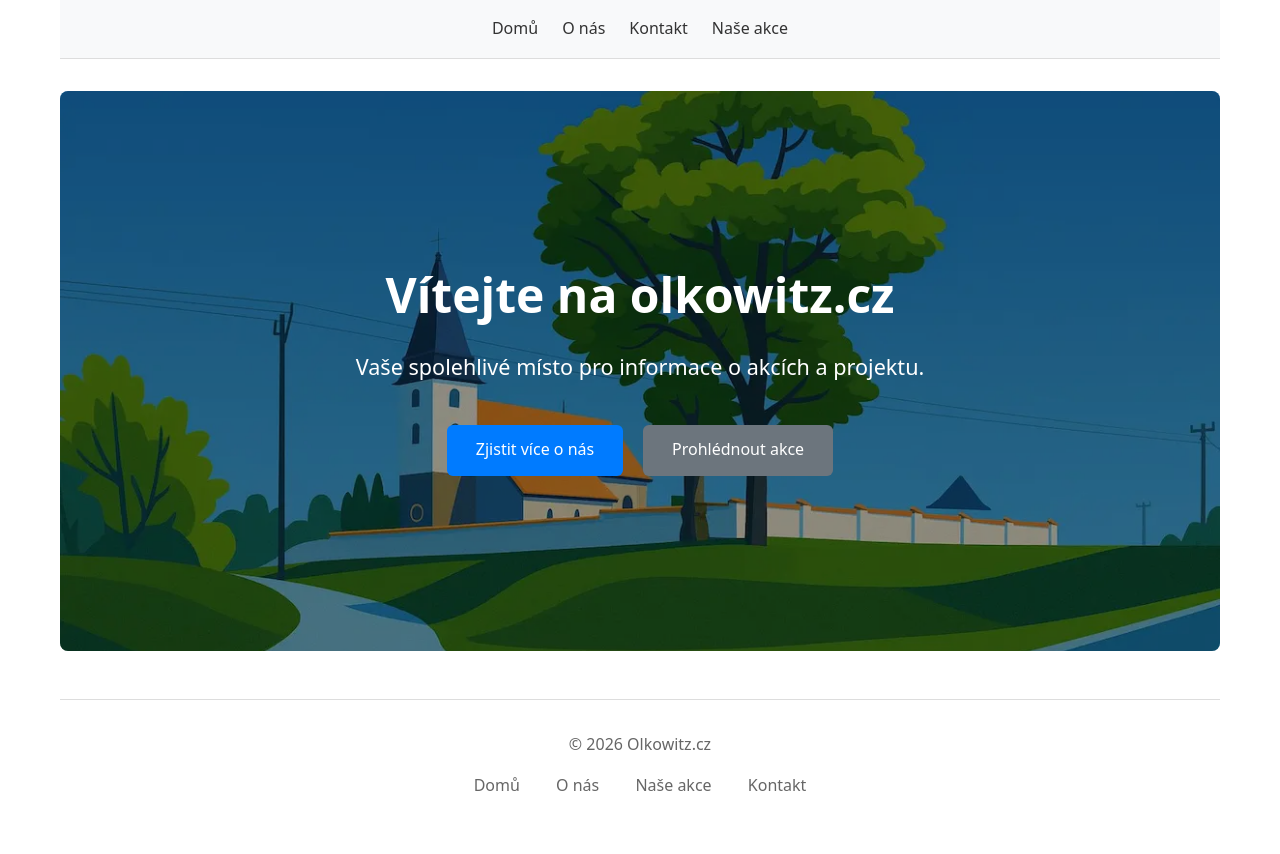
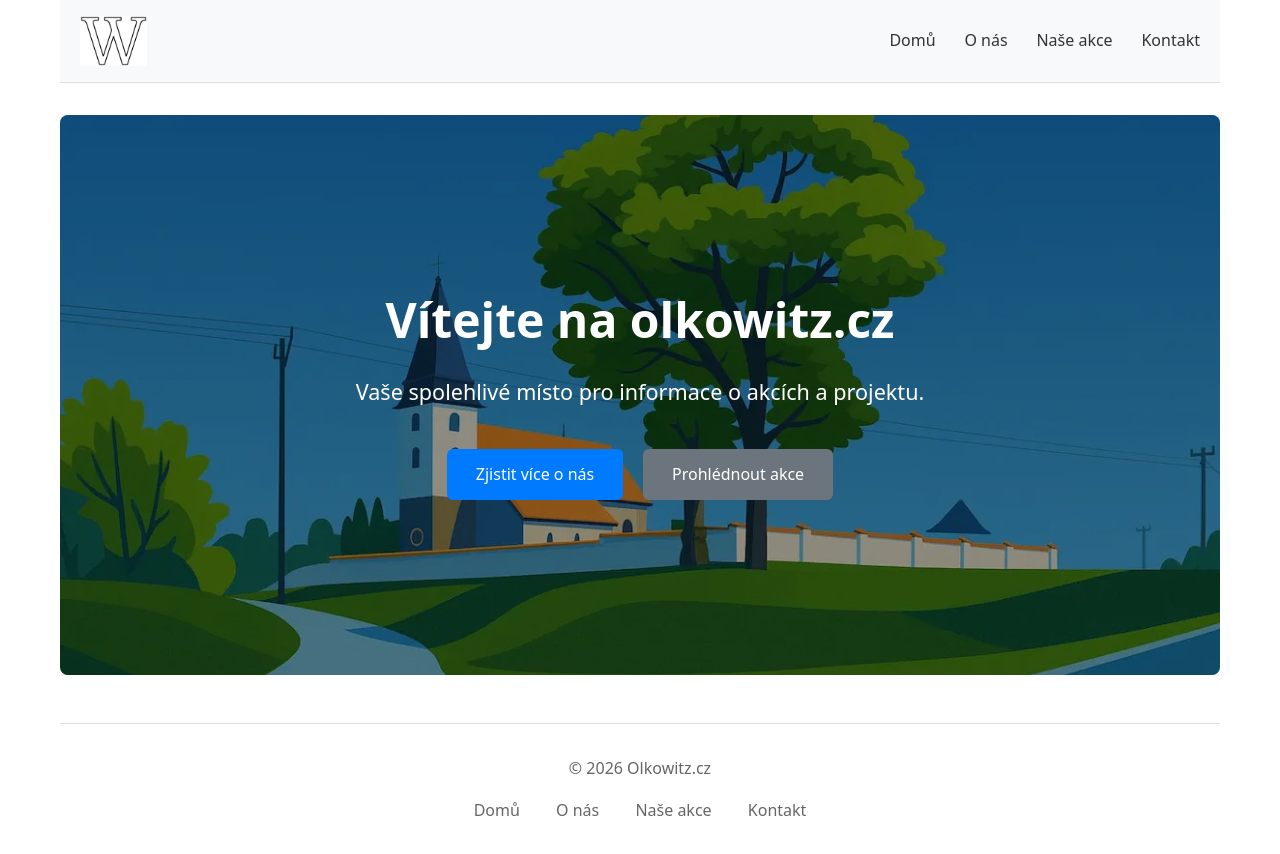
Before and after one commit to Olkowitz/olkowitzWebsite, a plain HTML site: page index.html in a window 1280 px wide. Before the commit the page ends 831 px from the top, so only its background shows below. Drawn offline with Linux system fonts and the light colour scheme.

Commit message:
Další drobné změny

```diff
--- a/css/style.css
+++ b/css/style.css
@@ -154,3 +154,63 @@ footer {
     margin-bottom: 0.5rem;
     color: #333;
 }
+
+/* Navigace s logem */
+.nav-container {
+    display: flex;
+    align-items: center;
+    justify-content: space-between;
+    max-width: 1200px;
+    margin: 0 auto;
+    padding: 0 20px;
+}
+
+.logo {
+    display: flex;
+    align-items: center;
+}
+
+.logo img {
+    height: 50px;
+    width: auto;
+}
+
+nav ul {
+    list-style: none;
+    display: flex;
+    gap: 1.8rem;
+    margin: 0;
+    padding: 0;
+}
+
+nav a {
+    text-decoration: none;
+    color: #333;
+    font-weight: 500;
+}
+
+nav a:hover {
+    color: #007bff;
+}
+
+/* Responzivita */
+@media (max-width: 768px) {
+    .nav-container {
+        flex-direction: column;
+        gap: 1rem;
+    }
+
+    nav ul {
+        flex-direction: column;
+        gap: 1rem;
+    }
+}
+
+/*
+.sticky{
+background:#111;
+position:fixed;
+top:0;
+width:100%;
+}
+*/
--- a/index.html
+++ b/index.html
@@ -13,14 +13,19 @@
 
 <body>
     <header>
+        <div class="nav-container">
+            <a href="index.html" class="logo">
+                <img src="images/logo.webp" alt="Olkowitz.cz" height="50">
+            </a>
             <nav>
                 <ul>
                     <li><a href="index.html">Domů</a></li>
                     <li><a href="about.html">O nás</a></li>
+                    <li><a href="events.html">Naše akce</a></li>
                     <li><a href="contact.html">Kontakt</a></li>
-                <li><a href="events.html">Naše akce</a></li>
                 </ul>
             </nav>
+        </div>
     </header>
 
     <section id="hero">
```
Also changed, not shown: about.html (+6 -1 lines), contact.html (+6 -1 lines), events.html (+6 -1 lines), js/main.js (+11 -0 lines), images/logo.webp (added). Lines whose indentation alone changed are shown as unchanged.
